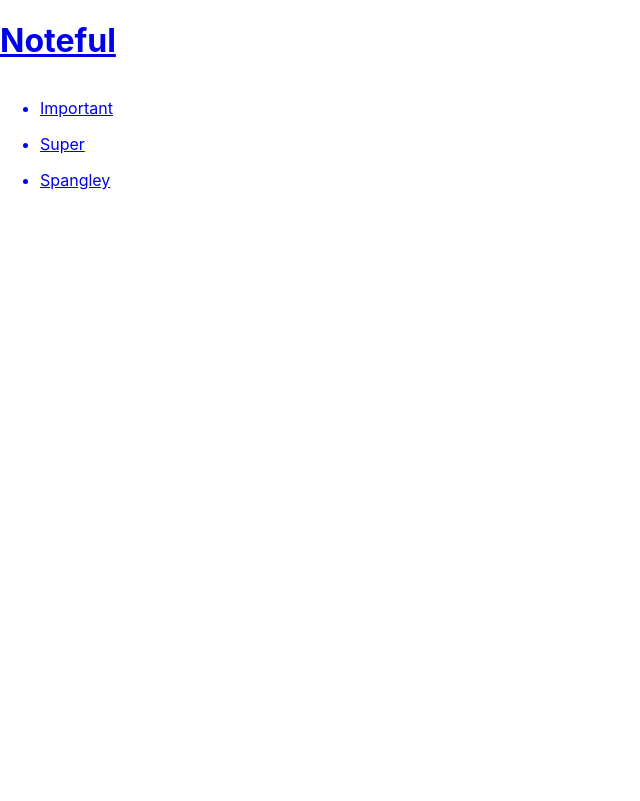
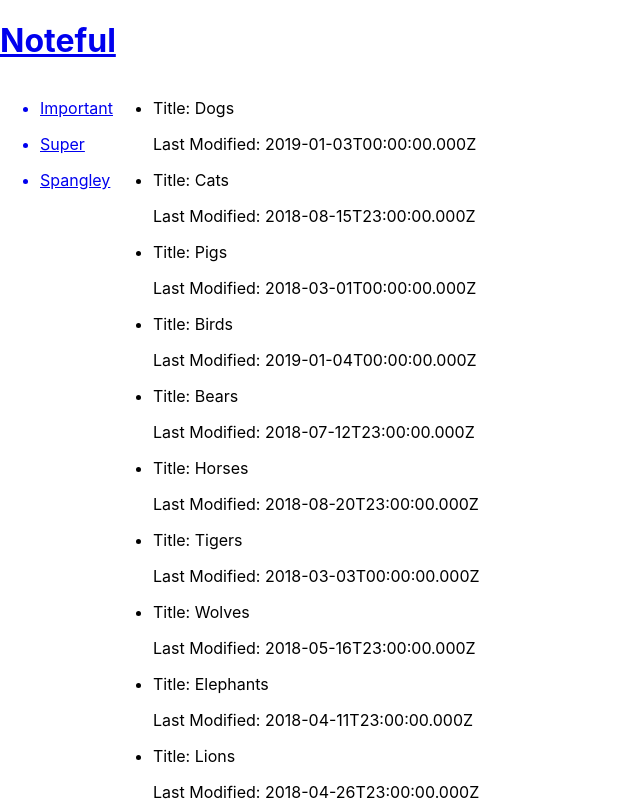
Before and after one commit to jbroderick9729/noteful, a React (Create React App) app: page / in a window 1280 px wide. Shown: the top 801 px of the page, without its empty margins (0-640 px from the left). Built offline with nearby package versions, Linux system fonts and the light colour scheme.

Commit message:
got all of the note lists working, including the main

```diff
--- a/src/AllNotes.js
+++ b/src/AllNotes.js
@@ -1,11 +1,21 @@
-import React, { Component } from 'react';
+import React from 'react';
 import NoteItem from './NoteItem';
-import dummyStore from './dummyStore';
 
 export default function AllNotes(props) {
-        const notes = dummyStore.notes.filter(note => note.folderId === props.match.params.folderId)
-        .map(note => <NoteItem {...note} />)
-        console.log(notes);
+    // console.log(props)
+    // let notes;
+    // console.log(props.notes)
+
+    // if(props.match.path !== "/"){
+    //     notes = props.notes.filter(note => note.folderId === props.match.params.folderId)
+    //     .map((note, i) => <NoteItem key={i} {...note} />)
+    // }
+    // else {
+    //     notes = props.notes.filter(note => note.folderId !== props.match.params.folderId)
+    //     .map((note, i) => <NoteItem key={i} {...note} />)
+    // }
+
+    const notes = props.notes.map(note => <NoteItem key={note.id} {...note}/>)
 
         return (
             <ul>
@@ -14,6 +24,6 @@ export default function AllNotes(props) {
         )
 }
 
-// AllNotes.defaultProps = {
-//     notes: []
-// }
+AllNotes.defaultProps = {
+    notes: []
+}
--- a/src/App.js
+++ b/src/App.js
@@ -8,12 +8,12 @@ import dummyStore from './dummyStore';
 
 class App extends Component {
   state = {
-    store: dummyStore
+    dummyStore
   }
 
   render() {
 
-    const { notes, folders } = this.state.store;
+    const { notes, folders } = this.state.dummyStore;
     console.log('notes in state', notes);
     console.log('folders in state', folders);
 
@@ -24,22 +24,23 @@ class App extends Component {
         </header>
         <div className="main-section">
           <nav>
-          <Route exact path='/'
-                    render={() => <NavFolders folders={this.state.store.folders} />}
+          <Route path='/'
+                    render={() => <NavFolders folders={folders} />}
           />
-              {/* <Route path='/notes/:notes.id' component={BackButton} /> */}
           </nav>
           <main>
-          {/* <Route path='/'
-                 render={() => <AllNotes notes={this.state.store.notes} />}
-          /> */}
-          <Route path='/folder/:folderId' component={AllNotes} />
-
-
-              {/* <Route path='/notes/notes.id' component={NotesContent} /> */}
+          <Route exact path='/' render={({match}) => {
+              const note = this.state.dummyStore.notes.filter(note => note.folderId !== match.params.folderId)
+              .map((note) => note)
+            return <AllNotes notes={note} />}}/>
+          <Route path='/folder/:folderId' render={({match}) => {
+              const note = this.state.dummyStore.notes.filter(note => note.folderId === match.params.folderId)
+              .map((note) => note)
+             return <AllNotes notes={note} match={match}/>}
+          } />
           </main>
         </div>
-    </div>
+      </div>
     );
   }
 }
```
